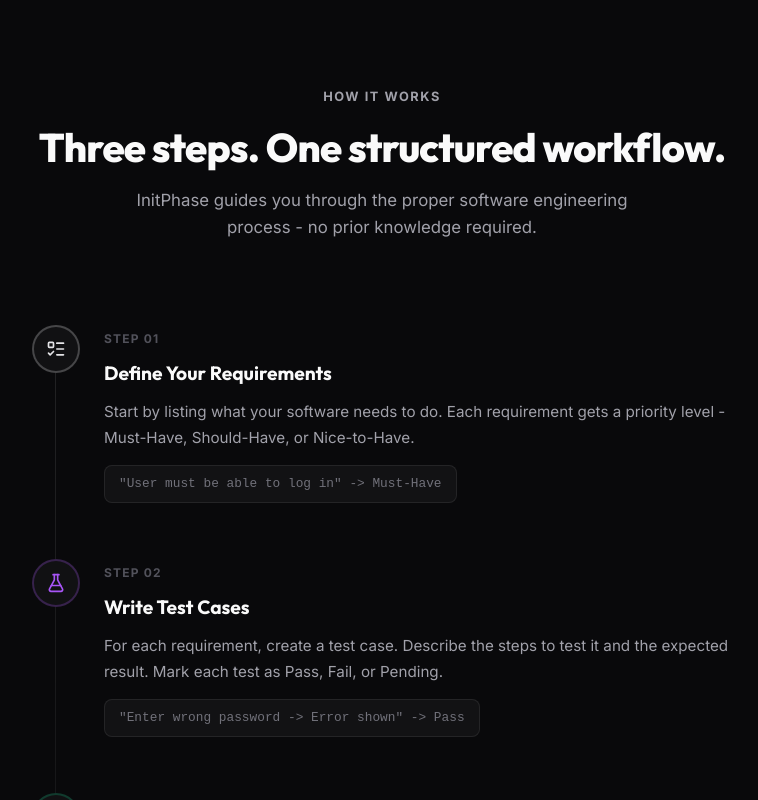
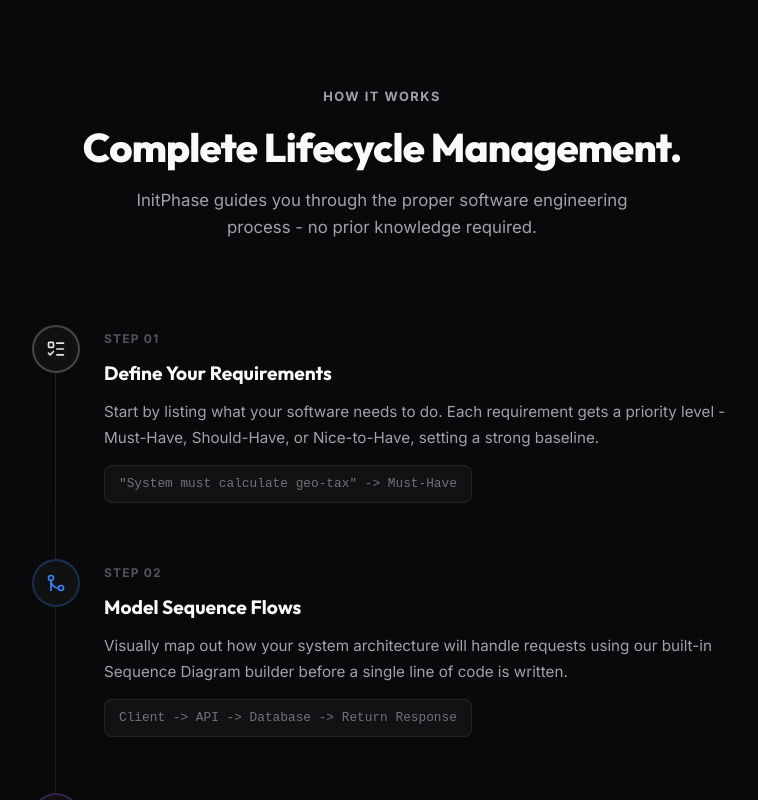
Before and after one commit to RiteshJha912/InitPhase, a React (Vite) app in the folder client/: page / in a window 1280 px wide. Shown: the part 1580-2380 px from the top of the page, without its empty margins (258-1016 px from the left). Built offline with nearby package versions, Linux system fonts and the light colour scheme.

Commit message:
feat : bg

```diff
--- a/client/src/components/ModuleLayout.jsx
+++ b/client/src/components/ModuleLayout.jsx
@@ -5,13 +5,37 @@
   const [isOpen, setIsOpen] = useState(false);
 
   return (
-    <div style={{ display: 'flex', flexDirection: 'column', gap: '24px', flex: 1, minHeight: '100vh', padding: '0 0 40px 0', backgroundColor: 'var(--bg-base)' }}>
+    <div style={{ display: 'flex', flexDirection: 'column', gap: '24px', flex: 1, minHeight: '100vh', padding: '0 0 40px 0', backgroundColor: 'var(--bg-base)', position: 'relative' }}>
+      {/* Subtle Dashed Grid Background */}
+      <div
+        style={{
+          position: 'absolute', inset: 0, zIndex: 0, pointerEvents: 'none',
+          backgroundImage: `
+            linear-gradient(to right, rgba(255,255,255,0.05) 1px, transparent 1px),
+            linear-gradient(to bottom, rgba(255,255,255,0.05) 1px, transparent 1px)
+          `,
+          backgroundSize: "20px 20px",
+          backgroundPosition: "0 0, 0 0",
+          maskImage: `
+            repeating-linear-gradient(to right, black 0px, black 3px, transparent 3px, transparent 8px),
+            repeating-linear-gradient(to bottom, black 0px, black 3px, transparent 3px, transparent 8px)
+          `,
+          WebkitMaskImage: `
+            repeating-linear-gradient(to right, black 0px, black 3px, transparent 3px, transparent 8px),
+            repeating-linear-gradient(to bottom, black 0px, black 3px, transparent 3px, transparent 8px)
+          `,
+          maskComposite: "intersect",
+          WebkitMaskComposite: "source-in",
+        }}
+      />
+
       {/* Heavy Enterprise Dark Header Component */}
       <div className="module-header-padding" style={{
         padding: '32px 40px',
         backgroundColor: 'var(--bg-surface)',
         borderBottom: '1px solid var(--border-color)',
-        boxShadow: 'var(--shadow-sm)'
+        boxShadow: 'var(--shadow-sm)',
+        position: 'relative', zIndex: 1
       }}>
         <h1 style={{ margin: '0 0 12px 0', fontSize: '2.5rem', color: 'var(--text-primary)', fontWeight: '800', fontFamily: 'var(--font-heading)' }}>
           {title}
@@ -70,7 +94,7 @@
         )}
       </div>
 
-      <div className="module-padding" style={{ padding: '0 40px', display: 'flex', flexDirection: 'column', gap: '32px' }}>
+      <div className="module-padding" style={{ padding: '0 40px', display: 'flex', flexDirection: 'column', gap: '32px', position: 'relative', zIndex: 1 }}>
         {children}
       </div>
     </div>
--- a/client/src/pages/Dashboard.jsx
+++ b/client/src/pages/Dashboard.jsx
@@ -111,7 +111,30 @@
   };
 
   return (
-    <div style={{ display: 'flex', flexDirection: 'column', minHeight: '100vh', backgroundColor: 'var(--bg-base)' }}>
+    <div style={{ display: 'flex', flexDirection: 'column', minHeight: '100vh', backgroundColor: 'var(--bg-base)', position: 'relative' }}>
+      {/* Dashed Grid */}
+      <div
+        style={{
+          position: 'absolute', inset: 0, zIndex: 0, pointerEvents: 'none',
+          backgroundImage: `
+            linear-gradient(to right, rgba(255,255,255,0.04) 1px, transparent 1px),
+            linear-gradient(to bottom, rgba(255,255,255,0.04) 1px, transparent 1px)
+          `,
+          backgroundSize: "20px 20px",
+          backgroundPosition: "0 0, 0 0",
+          maskImage: `
+            repeating-linear-gradient(to right, black 0px, black 3px, transparent 3px, transparent 8px),
+            repeating-linear-gradient(to bottom, black 0px, black 3px, transparent 3px, transparent 8px)
+          `,
+          WebkitMaskImage: `
+            repeating-linear-gradient(to right, black 0px, black 3px, transparent 3px, transparent 8px),
+            repeating-linear-gradient(to bottom, black 0px, black 3px, transparent 3px, transparent 8px)
+          `,
+          maskComposite: "intersect",
+          WebkitMaskComposite: "source-in",
+        }}
+      />
+
       <nav className="responsive-nav" style={{
         display: 'flex',
         justifyContent: 'space-between',
@@ -121,7 +144,8 @@
         borderBottom: '1px solid var(--border-color)',
         color: 'var(--text-primary)',
         height: '64px',
-        zIndex: 10
+        zIndex: 10,
+        position: 'relative'
       }}>
         <div style={{ fontSize: '1.25rem', fontWeight: '800', letterSpacing: '-0.025em', fontFamily: 'var(--font-heading)', display: 'flex', alignItems: 'center', gap: '8px' }}>
           <div style={{ width: '24px', height: '24px', backgroundColor: 'var(--accent-color)', borderRadius: '5px', display: 'flex', alignItems: 'center', justifyContent: 'center' }}><svg width={14} height={14} viewBox="0 0 24 24" fill="none"><path d="M4 6L11 12L4 18" stroke="#0f1115" strokeWidth="2.8" strokeLinecap="round" strokeLinejoin="round" /><path d="M13 18H20" stroke="#0f1115" strokeWidth="2.8" strokeLinecap="round" /></svg></div>
@@ -134,7 +158,7 @@
         </div>
       </nav>
 
-      <div className="animate-fade-in module-padding" style={{ padding: '40px', maxWidth: '1200px', margin: '0 auto', width: '100%', boxSizing: 'border-box' }}>
+      <div className="animate-fade-in module-padding" style={{ padding: '40px', maxWidth: '1200px', margin: '0 auto', width: '100%', boxSizing: 'border-box', position: 'relative', zIndex: 1 }}>
         <div className="dashboard-header-flex" style={{ display: 'flex', justifyContent: 'space-between', alignItems: 'flex-start', marginBottom: '40px' }}>
           <div>
             <h1 style={{ margin: '0 0 12px 0', fontSize: '2.5rem', color: 'var(--text-primary)', fontWeight: '800', letterSpacing: '-0.025em', fontFamily: 'var(--font-heading)' }}>Your Projects</h1>
--- a/client/src/pages/Landing.jsx
+++ b/client/src/pages/Landing.jsx
@@ -4,7 +4,7 @@
   ArrowRight, CheckCircle, ListTodo, FlaskConical, Network,
   AlertTriangle, ChevronDown, ChevronUp, Zap, Shield, Eye,
   FileText, BarChart3, Target, Heart, Github, Star,
-  XCircle, RefreshCw, Plus
+  XCircle, RefreshCw, Plus, GitMerge, FileDown, Kanban
 } from 'lucide-react';
 
 /* ═══════════ CUSTOM LOGO SVG ═══════════ */
@@ -352,15 +352,14 @@
               fontSize: 'clamp(1.9rem, 3.8vw, 3.2rem)', fontWeight: '800', fontFamily: 'var(--font-heading)',
               lineHeight: '1.08', letterSpacing: '-0.04em', color: '#fafafa', marginBottom: '18px'
             }}>
-              Structure Your<br/>Software Projects.
+              The Operating System <br/>for Software Engineering.
             </h1>
 
             <p className="hero-desc" style={{
               fontSize: 'clamp(0.88rem, 1.3vw, 1rem)', color: '#a1a1aa', lineHeight: '1.65',
-              marginBottom: '28px', maxWidth: '400px'
+              marginBottom: '28px', maxWidth: '440px'
             }}>
-              Define requirements, write test cases, and generate a traceability matrix - the OOSE way.
-              Built for developers who want to ship software that actually works.
+              A comprehensive SaaS workspace to define priorities, trace test execution, diagram sequence flows, and track internal bugs seamlessly. Built for scale.
             </p>
 
             <div className="hero-cta" style={{ display: 'flex', gap: '10px', flexWrap: 'wrap' }}>
@@ -691,7 +690,7 @@
                 How It Works
               </div>
               <h2 style={{ fontSize: 'clamp(1.6rem, 3.5vw, 2.5rem)', fontFamily: 'var(--font-heading)', fontWeight: '800', marginBottom: '16px', lineHeight: '1.2', letterSpacing: '-0.02em' }}>
-                Three steps. One structured workflow.
+                Complete Lifecycle Management.
               </h2>
               <p style={{ color: '#a1a1aa', fontSize: '1.05rem', maxWidth: '500px', margin: '0 auto' }}>
                 InitPhase guides you through the proper software engineering process - no prior knowledge required.
@@ -711,20 +710,32 @@
               {
                 num: '01', icon: ListTodo, color: '#e4e4e7',
                 title: 'Define Your Requirements',
-                desc: 'Start by listing what your software needs to do. Each requirement gets a priority level - Must-Have, Should-Have, or Nice-to-Have.',
-                detail: '"User must be able to log in" -> Must-Have'
+                desc: 'Start by listing what your software needs to do. Each requirement gets a priority level - Must-Have, Should-Have, or Nice-to-Have, setting a strong baseline.',
+                detail: '"System must calculate geo-tax" -> Must-Have'
               },
               {
-                num: '02', icon: FlaskConical, color: '#a855f7',
-                title: 'Write Test Cases',
-                desc: 'For each requirement, create a test case. Describe the steps to test it and the expected result. Mark each test as Pass, Fail, or Pending.',
-                detail: '"Enter wrong password -> Error shown" -> Pass'
+                num: '02', icon: GitMerge, color: '#3b82f6',
+                title: 'Model Sequence Flows',
+                desc: 'Visually map out how your system architecture will handle requests using our built-in Sequence Diagram builder before a single line of code is written.',
+                detail: 'Client -> API -> Database -> Return Response'
               },
               {
-                num: '03', icon: Network, color: '#10b981',
-                title: 'View Your Traceability Matrix',
-                desc: 'InitPhase auto-generates a matrix showing which requirements have tests and which don\'t. Your goal: 100% coverage before shipping.',
-                detail: '12 requirements -> 28 tests -> 100% covered'
+                num: '03', icon: FlaskConical, color: '#a855f7',
+                title: 'Execute Verification Tests',
+                desc: 'Create rigid test cases tethered directly to your requirements. Execute them simulating real workflows to ensure exact functionality passes without errors.',
+                detail: 'Test #23: Validate Tax Calculation -> PASSED'
+              },
+              {
+                num: '04', icon: Kanban, color: '#f59e0b',
+                title: 'Track Bugs via Kanban',
+                desc: 'When tests fail, drag and drop bugs directly into the integrated issues tracker. Assign them to your team natively within your workspace environment.',
+                detail: 'Move "Timeout Bug" -> In Progress'
+              },
+              {
+                num: '05', icon: Network, color: '#10b981',
+                title: 'Trace Everything Back',
+                desc: 'Ensure compliance before launch. InitPhase auto-calculates total requirement coverage and instantly alerts you if an original specification was never tested.',
+                detail: 'Coverage calculation complete: 100% Ready'
               }
             ].map((step, i) => (
               <AnimatedSection key={i} delay={i * 0.12}>
@@ -783,12 +794,12 @@
 
           <div className="stat-grid" style={{ display: 'grid', gridTemplateColumns: 'repeat(auto-fit, minmax(280px, 1fr))', gap: '16px' }}>
             {[
-              { icon: FileText, title: 'Priority-Based Requirements', desc: 'Organize features into Must-Have, Should-Have, and Nice-to-Have categories to focus on what matters most.' },
-              { icon: FlaskConical, title: 'Structured Test Cases', desc: 'Define test steps, expected results, and pass/fail status. Link every test directly to a requirement.' },
-              { icon: BarChart3, title: 'Auto-Generated RTM', desc: 'Your traceability matrix is built automatically from your data. See gaps instantly without any manual work.' },
-              { icon: Target, title: 'Coverage Tracking', desc: 'Know exactly what percentage of your requirements have been tested. Target: 100% before you ship.' },
-              { icon: Eye, title: 'Visual Dashboard', desc: 'Charts and stats give you an instant project overview. Requirements distribution, test results - all at a glance.' },
-              { icon: Shield, title: 'Secure & Private', desc: 'JWT authentication keeps your projects safe. Only you can see your data. No sharing, no leaks.' }
+              { icon: FileText, title: 'Requirements Manager', desc: 'Capture business needs with custom priority levels. Structure your exact functional expectations before writing a single line of code.' },
+              { icon: GitMerge, title: 'Visual Sequence Flows', desc: 'Design system interactions via an intuitive UI builder. Auto-renders into beautiful cross-system architectural diagrams.' },
+              { icon: FlaskConical, title: 'Test Execution Engine', desc: 'Map dedicated verification tests directly against your requirements. Execute workflows and log specific pass/fail telemetry.' },
+              { icon: Network, title: 'Live Traceability Matrix', desc: 'Real-time Analytics Dashboard that calculates test coverage percentages and specifically isolates unverified requirements.' },
+              { icon: Kanban, title: 'Integrated Issue Tracker', desc: 'A built-in HTML5 drag-and-drop Kanban board designed for tracking localized sprint tasks, bugs, and enhancements.' },
+              { icon: FileDown, title: 'Documentation Export', desc: 'Automated generation of your entire Software Test Document (STD) packaged cleanly into structured, presentation-ready files.' }
             ].map((f, i) => (
               <AnimatedSection key={i} delay={(i % 3) * 0.08}>
                 <div style={{
```
Also changed, not shown: 1 other file (tests, documents, lock files or other folders).
